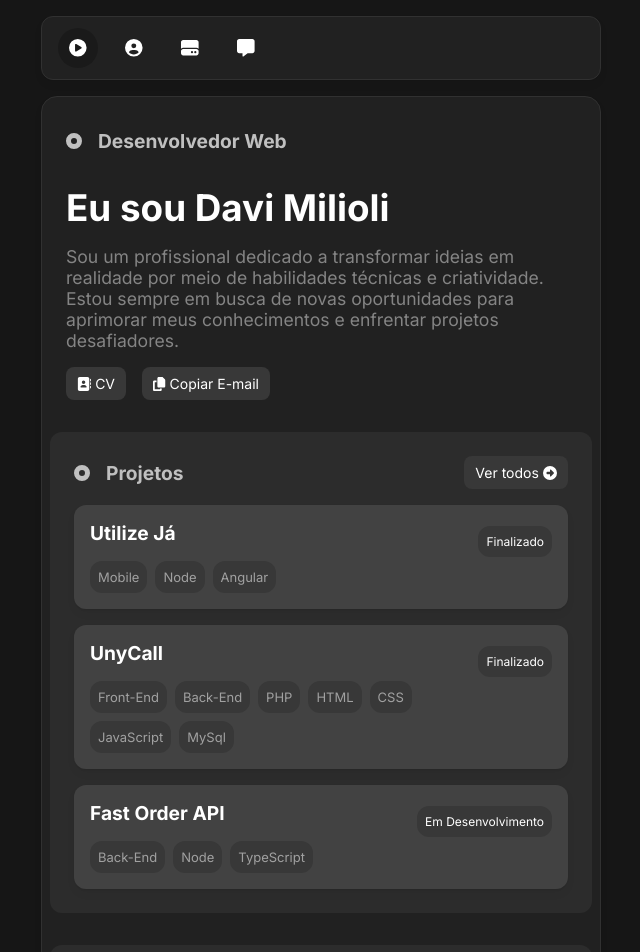
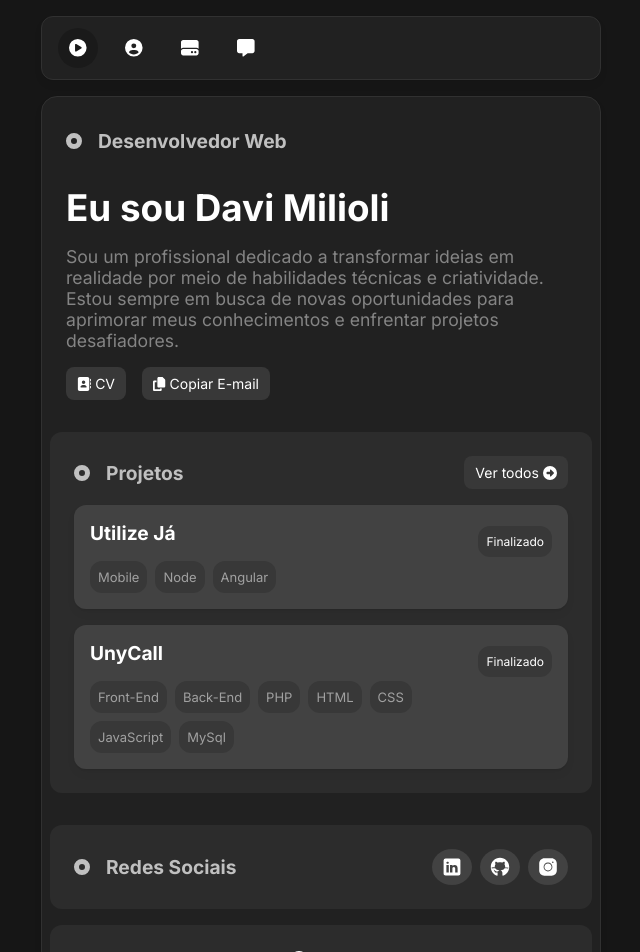
Before and after one commit to DaviMilioli/DaviMilioli.github.io, an Angular app: page / in a window 1280 px wide. Shown: the top 952 px of the page, without its empty margins (319-959 px from the left). Built offline with nearby package versions, Linux system fonts and the light colour scheme.

Commit message:
variável para controlar a exibição de projetos

```diff
--- a/src/app/components/list-projects/list-projects.component.html
+++ b/src/app/components/list-projects/list-projects.component.html
@@ -1,6 +1,6 @@
 
 <div class="projects-list">
-    <a class="projects-list-item" *ngFor="let project of projects">
+    <a class="projects-list-item" *ngFor="let project of projects|slice:0:showProjects">
         <div class="projects-list-item-info" [routerLink]="['/projects/', project.id]"  >
             <div class="projects-list-item-header">
                 <h4>{{ project.name }}</h4>
--- a/src/app/components/list-projects/list-projects.component.ts
+++ b/src/app/components/list-projects/list-projects.component.ts
@@ -1,4 +1,4 @@
-import { Component } from '@angular/core';
+import { Component, Input } from '@angular/core';
 import { faCircleDot, faCircleRight } from '@fortawesome/free-solid-svg-icons';
 import { ProjectsService, Project } from '../../services/projects.service';
 
@@ -11,6 +11,7 @@ import { ProjectsService, Project } from '../../services/projects.service';
 export class ListProjectsComponent {
   faCircleDot = faCircleDot;
   faCircleRight = faCircleRight;
+  @Input() showProjects: number = 5;
 
   constructor(private projectService: ProjectsService){
     this.getProjects()
--- a/src/app/pages/home/home.component.html
+++ b/src/app/pages/home/home.component.html
@@ -30,5 +30,5 @@
             <a class="btn" [routerLink]="['/projects']">Ver todos <fa-icon [icon]="faCircleRight"></fa-icon></a>
         </div>
     </div>
-    <app-list-projects></app-list-projects>
+    <app-list-projects [showProjects]="showProjects"></app-list-projects>
 </section>
--- a/src/app/pages/home/home.component.ts
+++ b/src/app/pages/home/home.component.ts
@@ -18,6 +18,7 @@ export class HomeComponent {
   textCopy = 'Copiar E-mail';
   iconCopy = this.faCopy;
   isCopied = false;
+  showProjects: number = 2;
 
   copyEmail(){
     navigator.clipboard.writeText('davimilioli2108@gmail.com').then(() => {
```
